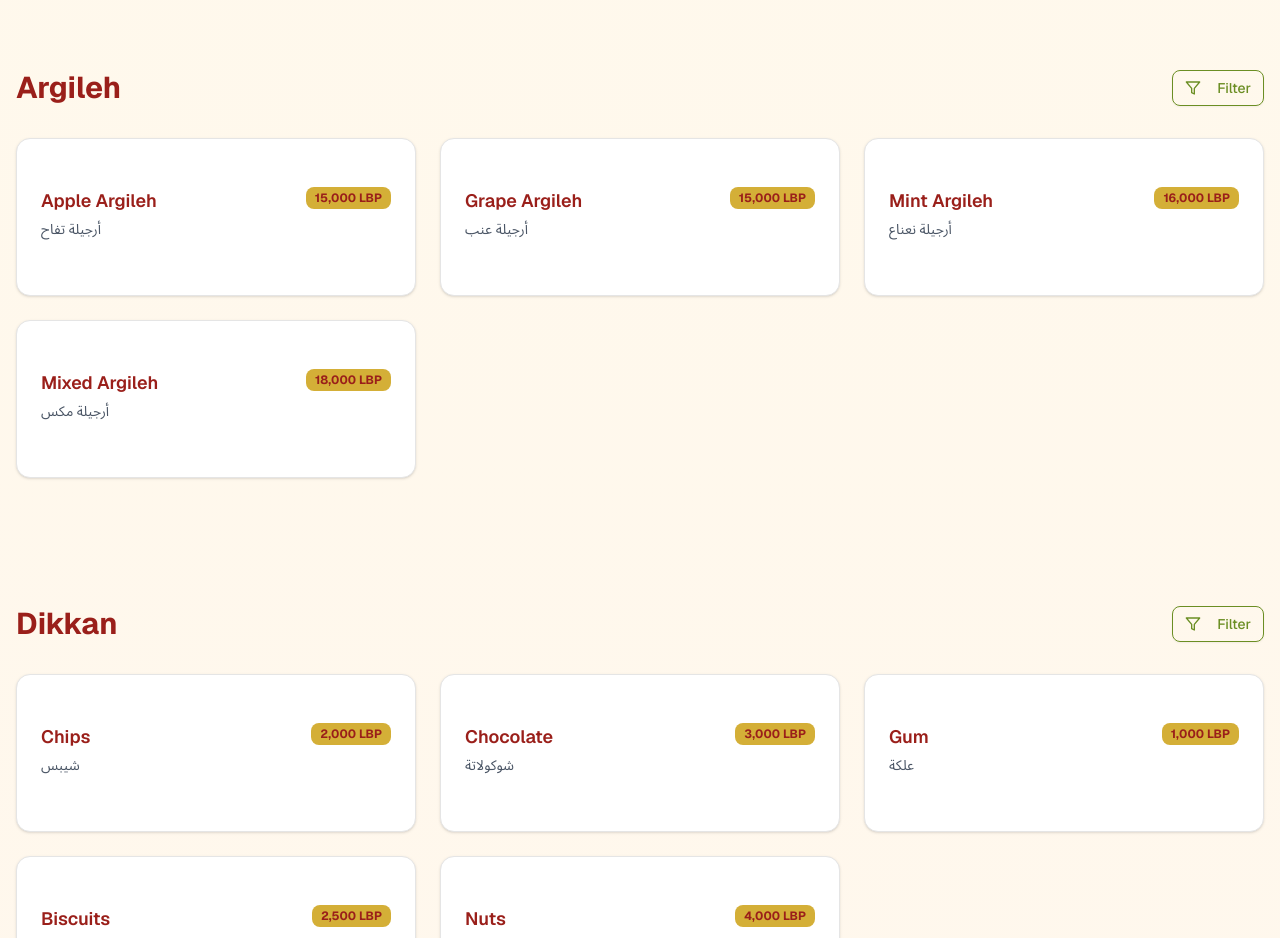
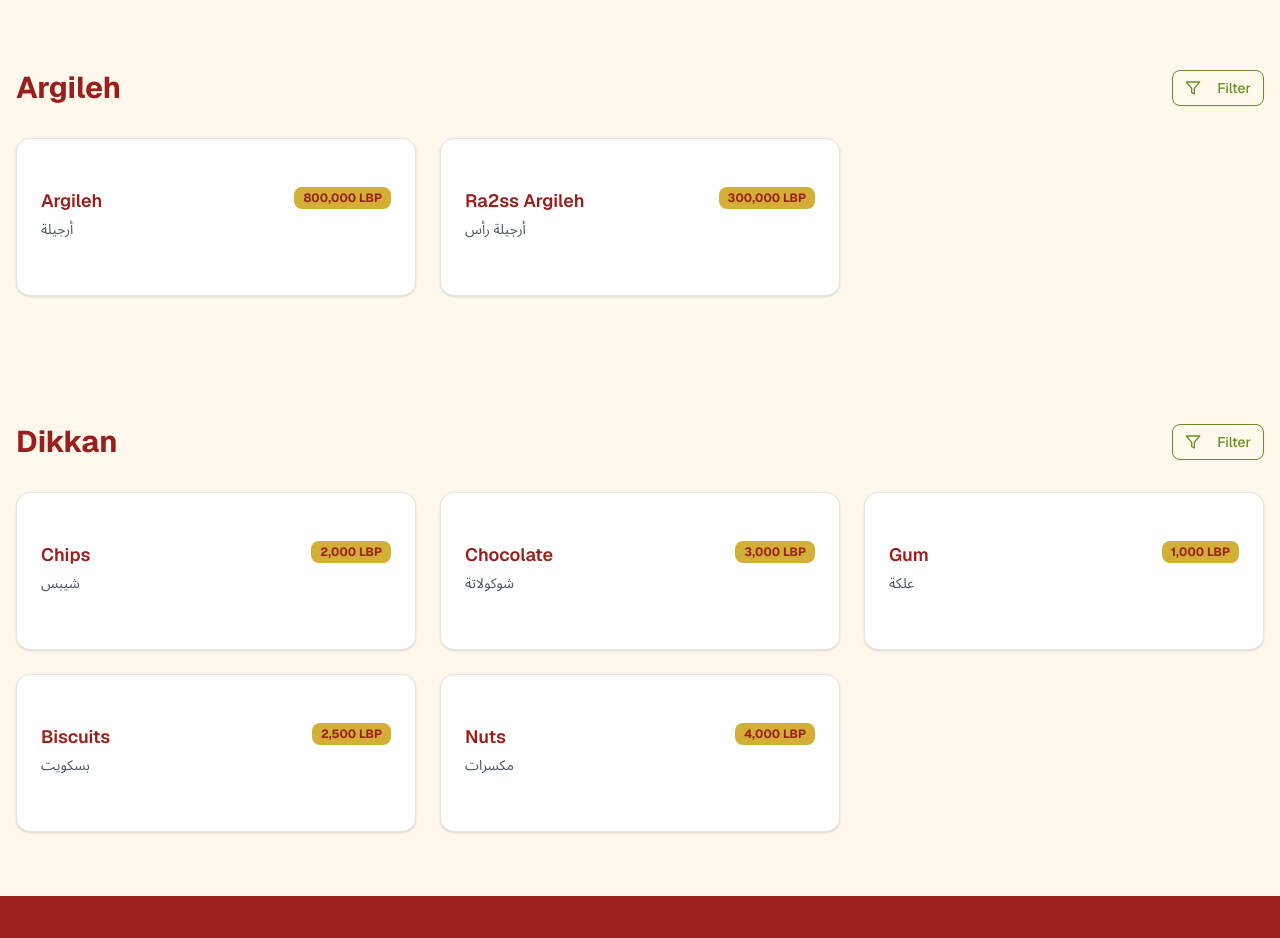
Before and after one commit to JimmyZghendy/menu, a Next.js app: page / in a window 1280 px wide. Shown: the part 2780-3718 px from the top of the page. Built offline with nearby package versions, Linux system fonts and the light colour scheme.

Commit message:
Fix items of ARGILEH

```diff
--- a/app/page.tsx
+++ b/app/page.tsx
@@ -240,36 +240,20 @@ const menuData = {
   ],
   argileh: [
     {
-      id: 18,
-      nameAr: "أرجيلة تفاح",
-      nameEn: "Apple Argileh",
-      price: 15000,
-      type: "fruit",
-      flavor: "apple",
+      id: 50,
+      nameAr: "أرجيلة ",
+      nameEn: "Argileh",
+      price: 800000,
+      type: "mixed",
+      flavor: "Legume",
     },
     {
-      id: 19,
-      nameAr: "أرجيلة عنب",
-      nameEn: "Grape Argileh",
-      price: 15000,
-      type: "fruit",
-      flavor: "grape",
-    },
-    {
-      id: 20,
-      nameAr: "أرجيلة نعناع",
-      nameEn: "Mint Argileh",
-      price: 16000,
+      id: 51,
+      nameAr: "أرجيلة رأس",
+      nameEn: "Ra2ss Argileh",
+      price: 300000,
       type: "mint",
-      flavor: "mint",
-    },
-    {
-      id: 21,
-      nameAr: "أرجيلة مكس",
-      nameEn: "Mixed Argileh",
-      price: 18000,
-      type: "mixed",
-      flavor: "mixed",
+      flavor: "Legume",
     },
   ],
   dikkan: [
```
